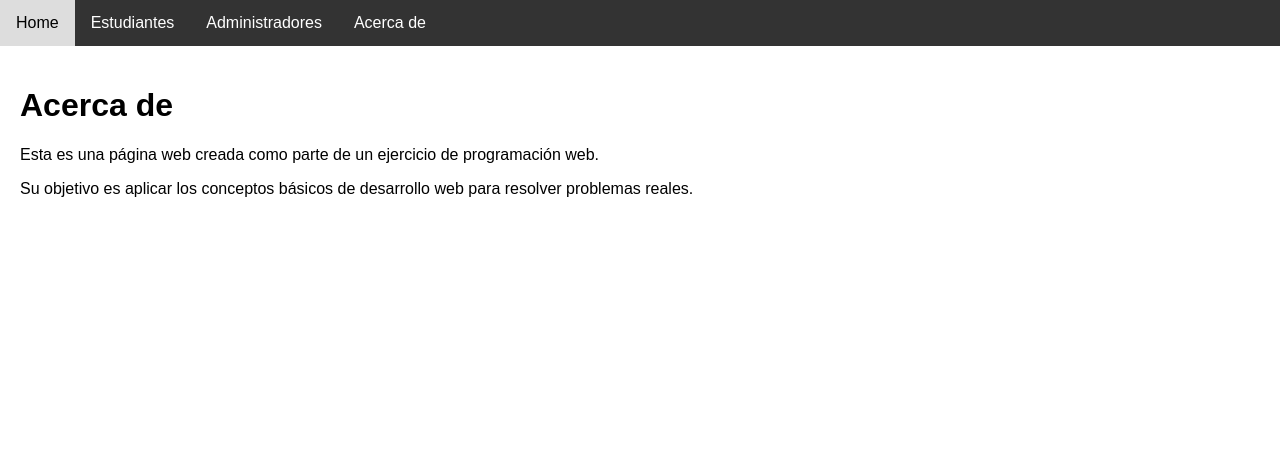
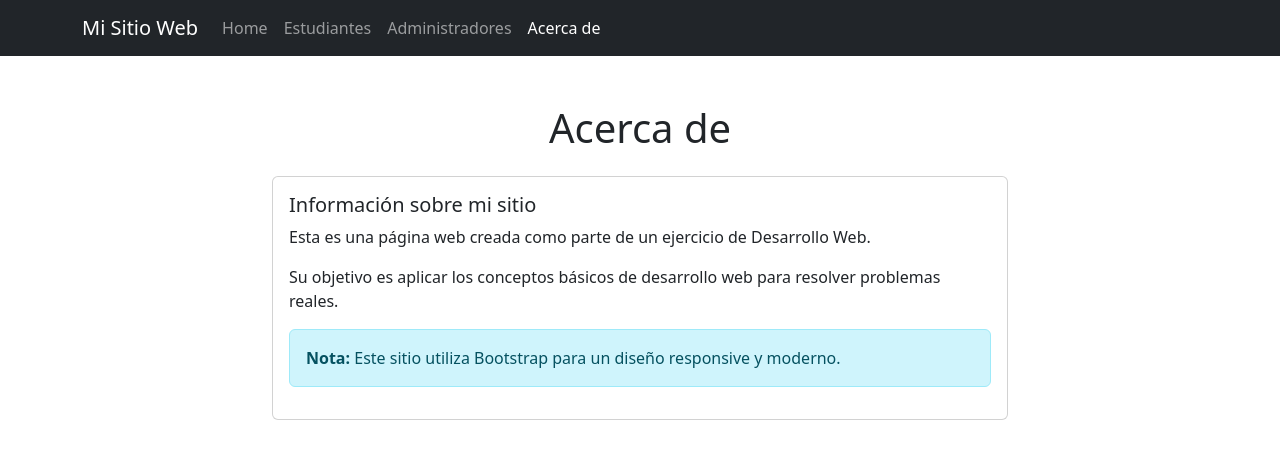
Before and after one commit to dlgarciap/Tareas, a plain HTML site: page acerca.html in a window 1280 px wide. Drawn offline with nearby package versions, Linux system fonts and the light colour scheme.

Commit message:
Boostrap aplicado en la pagina acerca

```diff
--- a/acerca.html
+++ b/acerca.html
@@ -4,45 +4,57 @@
     <meta charset="UTF-8">
     <meta name="viewport" content="width=device-width, initial-scale=1.0">
     <title>Acerca de</title>
+    <link href="https://cdn.jsdelivr.net/npm/bootstrap@5.3.0/dist/css/bootstrap.min.css" rel="stylesheet">
     <style>
         body {
-            font-family: Arial, sans-serif;
-            margin: 0;
-            padding: 0;
-        }
-        nav {
-            background-color: #333;
-            overflow: hidden;
-        }
-        nav a {
-            float: left;
-            display: block;
-            color: white;
-            text-align: center;
-            padding: 14px 16px;
-            text-decoration: none;
-        }
-        nav a:hover {
-            background-color: #ddd;
-            color: black;
-        }
-        .content {
-            padding: 20px;
+            padding-top: 56px;
         }
     </style>
 </head>
 <body>
-    <nav>
-        <a href="index.html">Home</a>
-        <a href="estudiantes.html">Estudiantes</a>
-        <a href="administradores.html">Administradores</a>
-        <a href="acerca.html">Acerca de</a>
+    <nav class="navbar navbar-expand-lg navbar-dark bg-dark fixed-top">
+        <div class="container">
+            <a class="navbar-brand" href="index.html">Mi Sitio Web</a>
+            <button class="navbar-toggler" type="button" data-bs-toggle="collapse" data-bs-target="#navbarNav">
+                <span class="navbar-toggler-icon"></span>
+            </button>
+            <div class="collapse navbar-collapse" id="navbarNav">
+                <ul class="navbar-nav">
+                    <li class="nav-item">
+                        <a class="nav-link" href="index.html">Home</a>
+                    </li>
+                    <li class="nav-item">
+                        <a class="nav-link" href="estudiantes.html">Estudiantes</a>
+                    </li>
+                    <li class="nav-item">
+                        <a class="nav-link" href="administradores.html">Administradores</a>
+                    </li>
+                    <li class="nav-item">
+                        <a class="nav-link active" href="acerca.html">Acerca de</a>
+                    </li>
+                </ul>
+            </div>
+        </div>
     </nav>
 
-    <div class="content">
-        <h1>Acerca de</h1>
-        <p>Esta es una página web creada como parte de un ejercicio de programación web.</p>
-        <p>Su objetivo es aplicar los conceptos básicos de desarrollo web para resolver problemas reales.</p>
+    <div class="container mt-5">
+        <h1 class="text-center mb-4">Acerca de</h1>
+        <div class="row">
+            <div class="col-md-8 mx-auto">
+                <div class="card">
+                    <div class="card-body">
+                        <h5 class="card-title">Información sobre mi sitio</h5>
+                        <p class="card-text">Esta es una página web creada como parte de un ejercicio de Desarrollo Web.</p>
+                        <p class="card-text">Su objetivo es aplicar los conceptos básicos de desarrollo web para resolver problemas reales.</p>
+                        <div class="alert alert-info mt-3">
+                            <strong>Nota:</strong> Este sitio utiliza Bootstrap para un diseño responsive y moderno.
+                        </div>
+                    </div>
+                </div>
+            </div>
+        </div>
     </div>
+
+    <script src="https://cdn.jsdelivr.net/npm/bootstrap@5.3.0/dist/js/bootstrap.bundle.min.js"></script>
 </body>
 </html>
```
